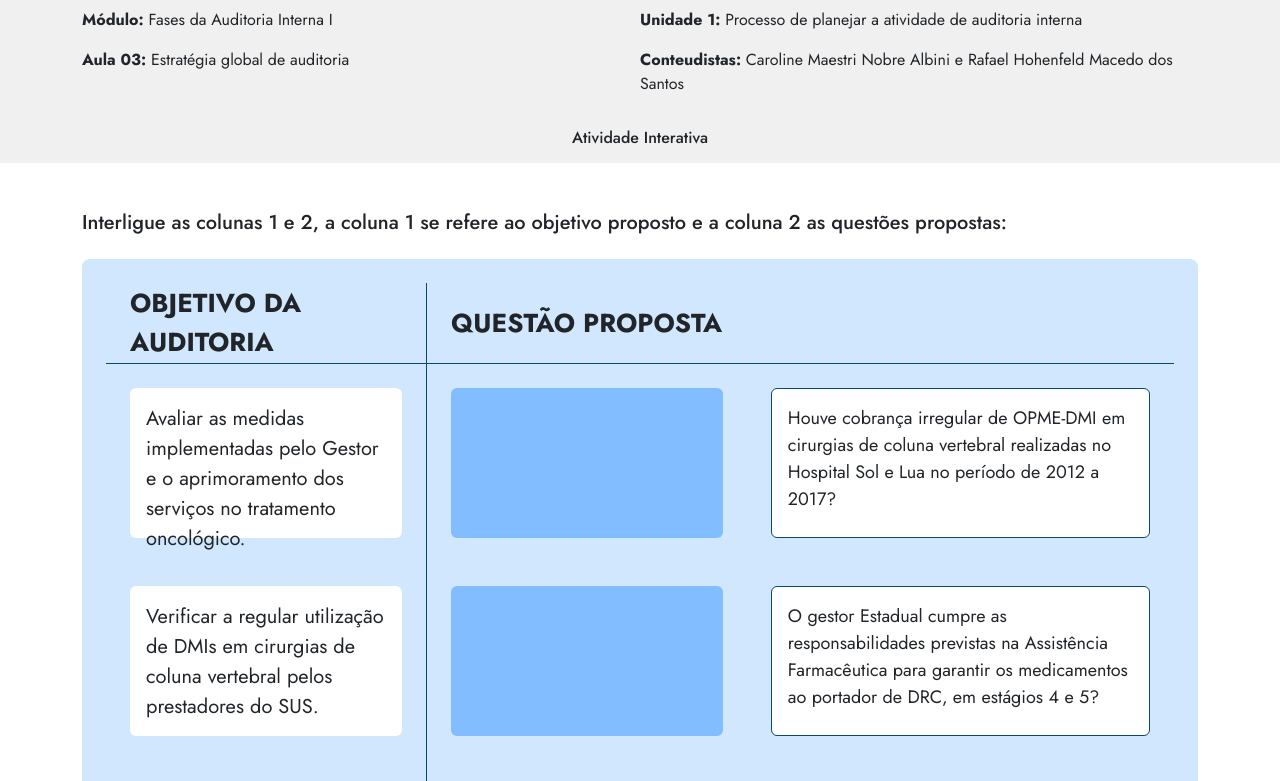
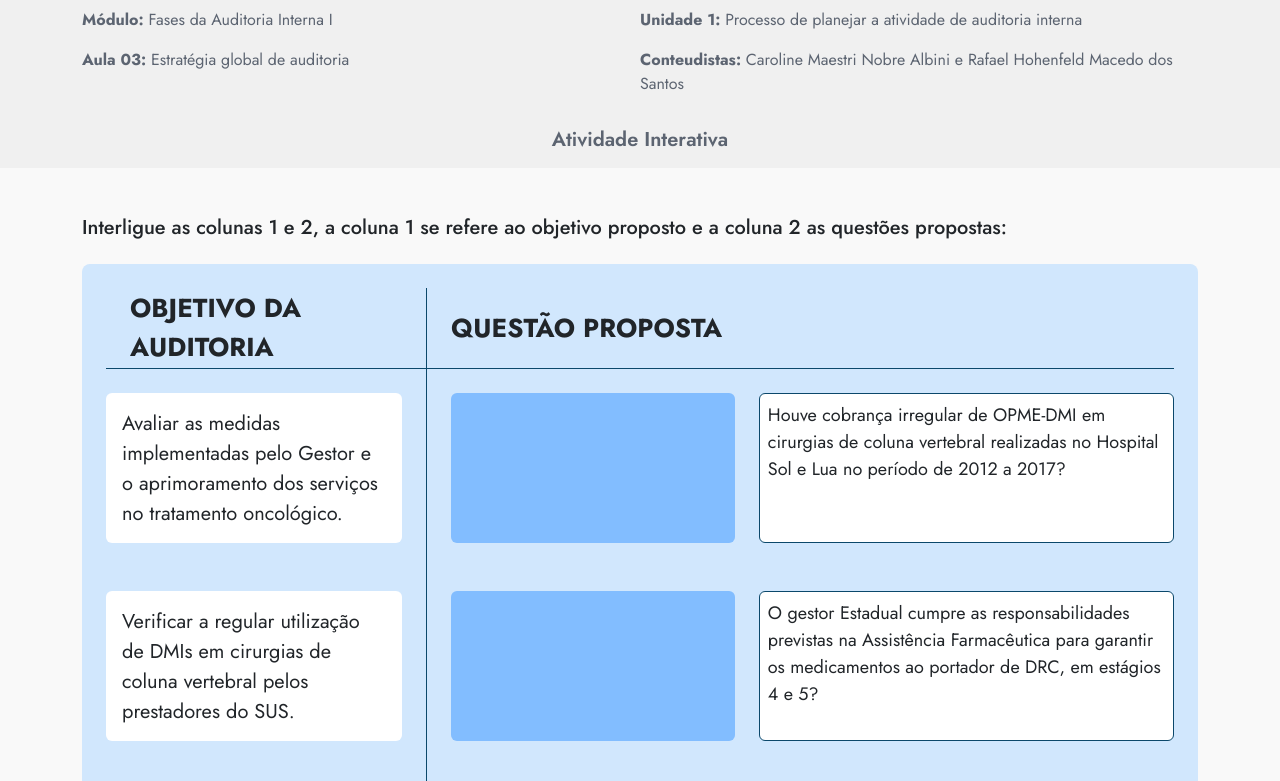
Before and after one commit to OliAtaide/AudSUS---Fases-da-Auditoria-1---Atividade-interativa, a plain HTML site: page index.html in a window 1280 px wide. Shown: the top 781 px of the page. Drawn offline with nearby package versions, Linux system fonts and the light colour scheme.

Commit message:
aplicando estilo restante

```diff
--- a/index.html
+++ b/index.html
@@ -37,9 +37,9 @@
         </div>
         <div class="navbar">
             <div class="container text-center">
-                <h6 class="text-center w-100">
+                <h5 class="text-center w-100">
                     Atividade Interativa
-                </h6>
+                </h5>
             </div>
         </div>
     </header>
--- a/style.scss
+++ b/style.scss
@@ -7,6 +7,15 @@
 .navbar,
 footer {
     background-color: #f0f0f0 !important;
+    color: #5C6471;
+
+    h5{
+        font-weight: 600;
+    }
+}
+
+main{
+    background-color: #F9F9F9;
 }
 
 main .container {
@@ -45,6 +54,19 @@ td:first-child {
     border-right: 1px solid #0b486b;
 }
 
+td:has(.card-1){
+    padding-left: 0 !important;
+}
+
+td:has(.card-2) {
+    padding-right: 12px !important;
+}
+
+td:has(.card-3) {
+    padding-left: 12px !important;
+    padding-right: 0 !important;
+}
+
 .card {
     height: 150px;
 }
@@ -60,7 +82,7 @@ td:first-child {
 }
 
 .dragged {
-    width: calc(25% - 48px);
+    width: calc(25% - 36px);
     position: absolute;
 }
 
@@ -72,6 +94,10 @@ td:first-child {
 .card-3 {
     font-size: 18px;
     border: 1px solid #0b486b;
+
+    .card-body {
+        padding: 8px;
+    }
 }
 
 footer {
```
Also changed, not shown: style.css, 1 other file.
